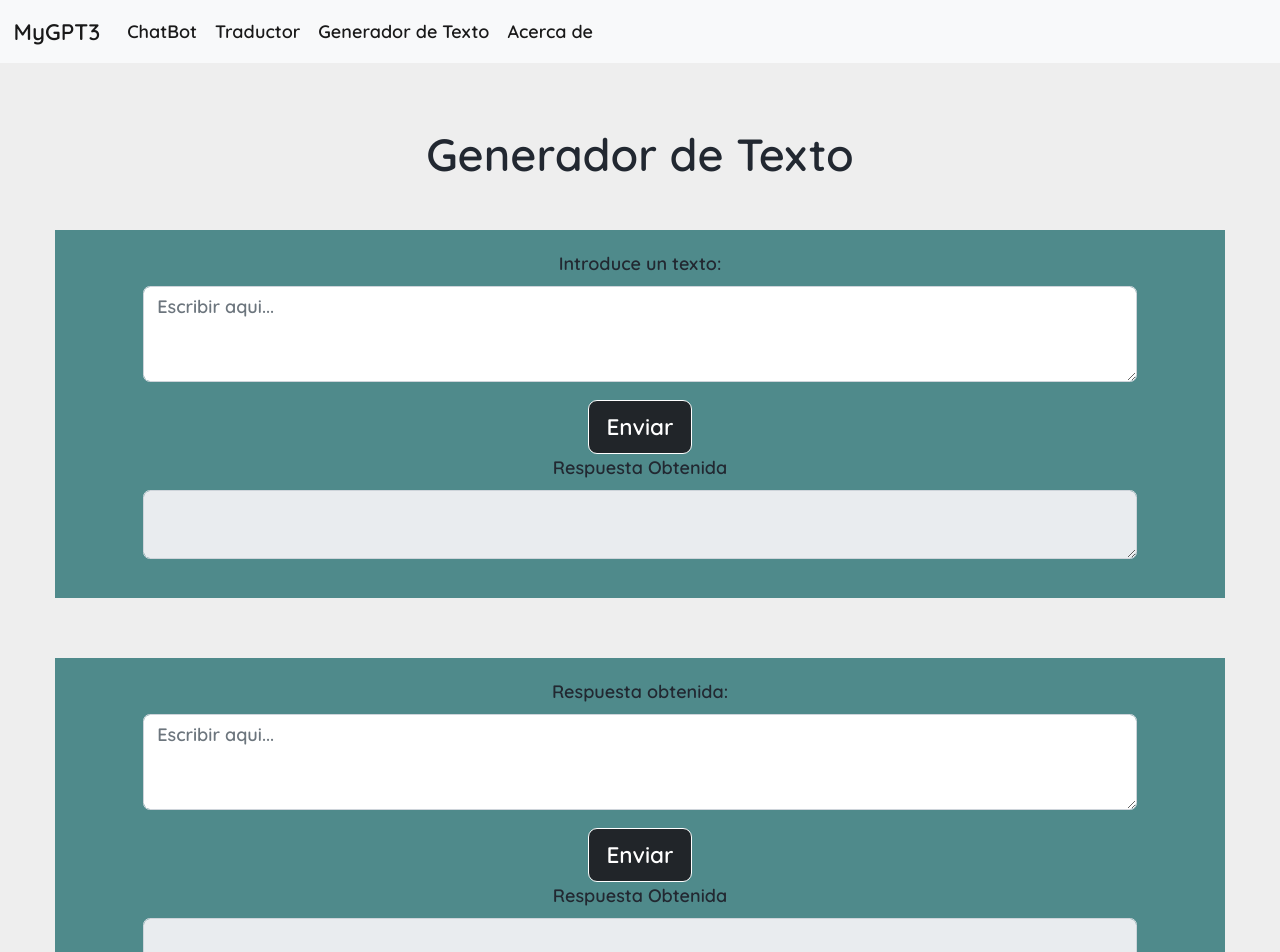
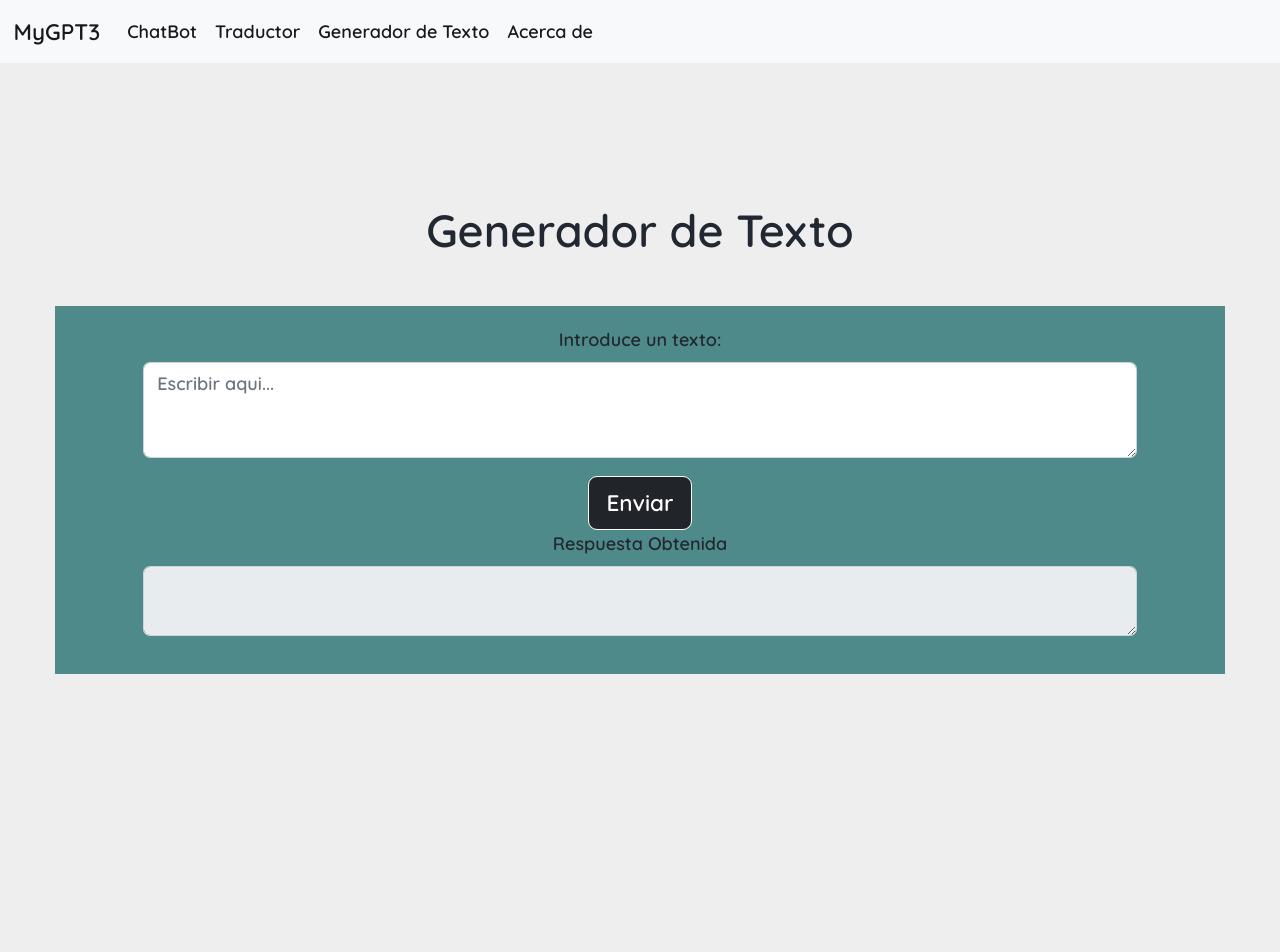
Before and after one commit to newton1057/MyGPT3, a React (Create React App) app: page /Generador in a window 1280 px wide. Shown: the top 952 px of the page. After the commit the page ends 800 px from the top, so only its background shows below. Built offline with nearby package versions, Linux system fonts and the light colour scheme.

Commit message:
Se agrega API, validar el cambio de APIKEY

```diff
--- a/src/components/Texto.js
+++ b/src/components/Texto.js
@@ -5,6 +5,14 @@ import { useState } from "react";
 
 
 function Texto(props){
+
+  function EnviarVoz() {
+    const texto = document.getElementById("respuesta_obtenida").value.trim();
+    console.log(texto)
+    var msg = new SpeechSynthesisUtterance(texto);
+    window.speechSynthesis.speak(msg);
+};
+
   const [loading, setLoading] = useState(false);
   let [obj, setObj] = useState({ choices: [] });
   var payload = {
@@ -31,7 +39,7 @@ function Texto(props){
       headers: {
         "Content-Type": "application/json",
         Authorization:
-          "Bearer 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"
+          "Bearer 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"
       }
     })
       .then((res) => {
@@ -49,12 +57,11 @@ function Texto(props){
   const responseHandler = (res) => {
     if (res.status === 200) {
       var text_res = res.data.choices[0].text;
-      setObj(res.data);
+
 
       console.log(obj)
-
       document.getElementById("respuesta_obtenida").innerHTML = text_res;
-      EnviarVoz(text_res)
+      EnviarVoz();
       setLoading(false);
       console.log("Exito")
 
@@ -62,15 +69,6 @@ function Texto(props){
   };
 
 
-
-  function EnviarVoz(respuesta_ai) {
-
-        var texto = respuesta_ai;
-        console.log(texto)
-        var msg = new SpeechSynthesisUtterance(texto);
-        window.speechSynthesis.speak(msg);
-        console.log('You clicked submit.');
-  };
 
   return(
     <div className="contenedor-Texto">
--- a/src/pages/ChatBoot.js
+++ b/src/pages/ChatBoot.js
@@ -13,9 +13,7 @@ function ChatBoot(){
               <Texto
                 Titulo='Introduce un texto:'/>
 
-              <Texto
-                Titulo='Respuesta obtenida:'
-                TituloBoton='Play'/>
+
         </div>
         </div>
 
--- a/src/pages/Generador.js
+++ b/src/pages/Generador.js
@@ -26,9 +26,7 @@ function Generador(){
                 Titulo='Introduce un texto:'
                 />
 
-              <Texto
-                Titulo='Respuesta obtenida:'
-                TituloBoton='Play'/>
+
         </div>
         </div>
 
```
